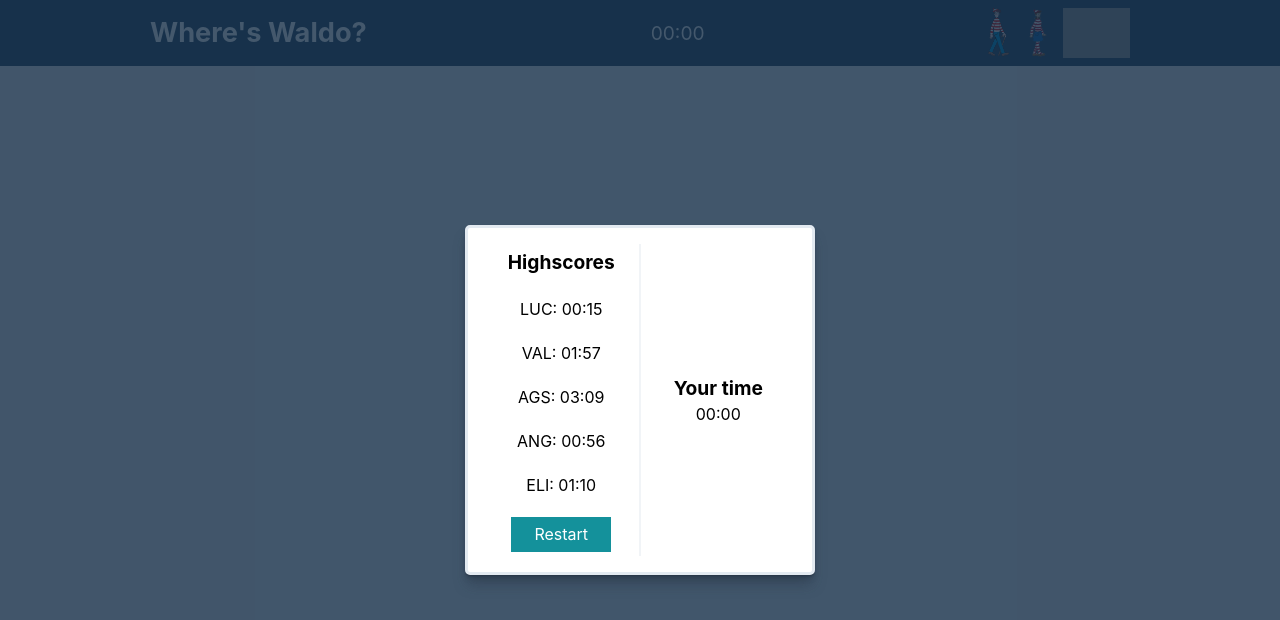
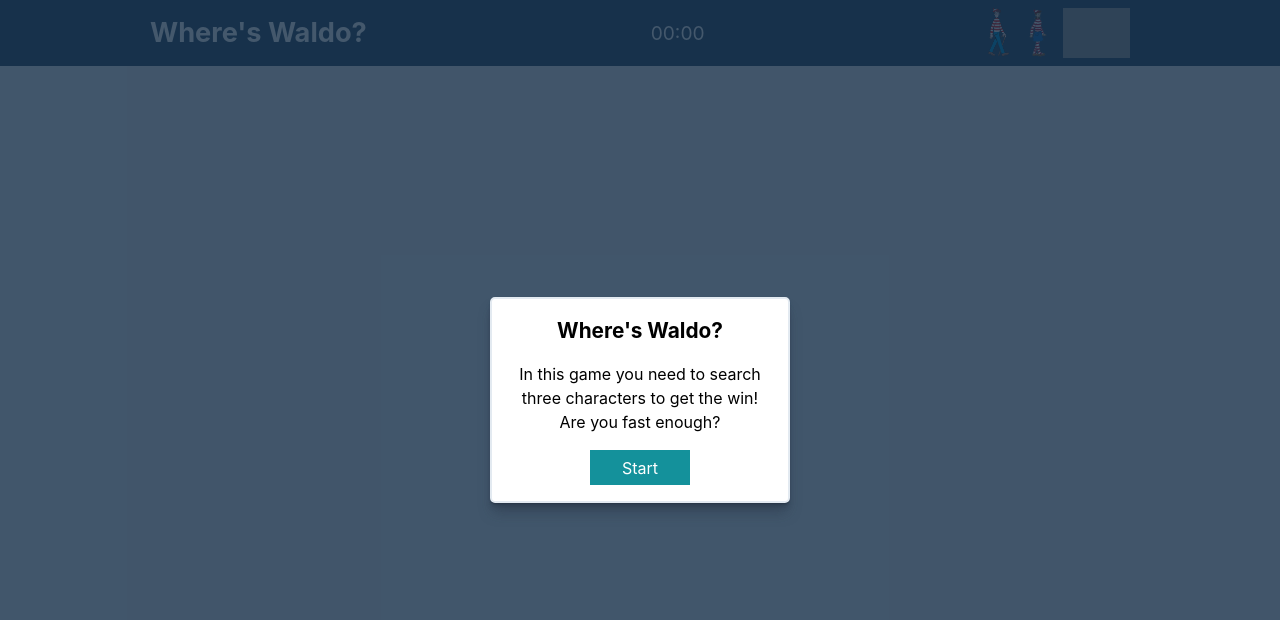
Before and after one commit to vlunaklick/whereswaldo, a React (Create React App) app: page / in a window 1280 px wide. Shown: the top 620 px of the page. Built offline with nearby package versions, Linux system fonts and the light colour scheme; grey boxes are pictures that could not be loaded.

Commit message:
Presentation made, timer starts when press ok

```diff
--- a/src/App.js
+++ b/src/App.js
@@ -5,6 +5,7 @@
 import { useState } from 'react'
 import useTimer from './hooks/useTimer'
 import HighscoreTable from './component/highscoreTable/HighscoreTable'
+import NewGame from './component/newGame/NewGame'
 
 function App() {
 	let [wallyFound, changeWallyFind] = useState(false)
@@ -13,7 +14,8 @@
 
 	let [record, changeRecord] = useState(false)
 
-	let [showHigh, changeShowHigh] = useState(true)
+	let [showHigh, changeShowHigh] = useState(false)
+	let [showStart, changeShowStart] = useState(true)
 
 	let [timer, start, stop, reset] = useTimer(0)
 
@@ -22,7 +24,9 @@
 		changeWilmaFound(false)
 		changeWizardFound(false)
 		reset()
+		changeRecord(false)
 		changeShowHigh(false)
+		changeShowStart(true)
 	}
 
 	const correctMsg = value => {
@@ -49,6 +53,11 @@
 		})
 	}
 
+	const startGame = () => {
+		changeShowStart(false)
+		start()
+	}
+
 	return (
 		<div className='container-app'>
 			<ToastContainer
@@ -63,17 +72,22 @@
 				pauseOnHover={false}
 				limit={1}
 			/>
+
 			<HeaderPage
 				timer={timer}
 				wallyFind={wallyFound}
 				wilmaFind={wilmaFound}
 				wizardFind={wizardFound}
 			/>
+
+			<NewGame starting={startGame} showing={showStart} />
+
 			<HighscoreTable
 				timer={timer}
 				restartGame={restartGame}
 				showing={showHigh}
 				record={record}
+				changeRecord={changeRecord}
 			/>
 		</div>
 	)
--- /dev/null
+++ b/src/component/ButtonP/ButtonP.js
@@ -0,0 +1,28 @@
+import React from 'react'
+import styled from 'styled-components'
+
+const Button = ({ purpouse, text, className }) => {
+	return (
+		<button className={className} onClick={purpouse}>
+			{text}
+		</button>
+	)
+}
+
+const ButtonP = styled(Button)`
+	border: none;
+	outline: none;
+	color: var(--btn-color);
+	background-color: var(--btn-bg);
+	transition: background-color 0.2s ease-in, box-shadow 0.2s ease-in;
+	width: 100px;
+	height: 35px;
+	cursor: pointer;
+
+	&:hover {
+		background-color: var(--btn-hover);
+		box-shadow: var(--shadow-elevation-low-highscore);
+	}
+`
+
+export default ButtonP
--- a/src/component/highscoreTable/HighscoreTable.css
+++ b/src/component/highscoreTable/HighscoreTable.css
@@ -3,6 +3,7 @@
     --background-color-container: #ffffff;
     --container-border: #e3eaf1;
     --division-border: #f1f4f7;
+
     --btn-bg: #14919B;
     --btn-hover: #044E54;
     --btn-color: #ffffff;
@@ -17,10 +18,6 @@
     0px 1.9px 2.1px -0.8px hsl(var(--shadow-color-highscore) / 0.36),
     -0.1px 4.8px 5.4px -1.7px hsl(var(--shadow-color-highscore) / 0.36),
     -0.1px 11.8px 13.3px -2.5px hsl(var(--shadow-color-highscore) / 0.36);
-    --shadow-elevation-low-highscore:
-    0px 0.6px 0.7px hsl(var(--shadow-color-highscore) / 0.34),
-    0px 1px 1.1px -1.2px hsl(var(--shadow-color-highscore) / 0.34),
-    0px 2.4px 2.7px -2.5px hsl(var(--shadow-color-highscore) / 0.34);
 
 }
 
@@ -33,11 +30,14 @@
     justify-content: center;
     align-items: center;
     opacity: 0;
-    transition: opacity .5s ease-in;
+    transition: opacity .5s ease-in,
+    left .5s ease-in;
+    left: -100%
 }
 
 .highscore-background-show{
     opacity: 1;
+    left: 0;
 }
 
 .highscore-container{
@@ -68,23 +68,6 @@
     justify-content: space-evenly;
     align-items: center;
     gap: 1rem;
-}
-
-.highscore-btn-restart{
-    border: none;
-    outline: none;
-    color: var(--btn-color);
-    background-color: var(--btn-bg);
-    transition: background-color .2s ease-in,
-    box-shadow .2s ease-in;
-    width: 100px;
-    height: 35px;
-    cursor: pointer
-}
-
-.highscore-btn-restart:hover{
-    background-color: var(--btn-hover);
-    box-shadow: var(--shadow-elevation-low-highscore);
 }
 
 .highscore-rigth-input{
--- a/src/component/highscoreTable/HighscoreTable.js
+++ b/src/component/highscoreTable/HighscoreTable.js
@@ -1,6 +1,7 @@
 import React from 'react'
 import { convertSeconds } from '../../helpers/converterSeconds'
 import './HighscoreTable.css'
+import ButtonP from '../ButtonP/ButtonP'
 
 const HighscoreTable = ({
 	topScorer = arrayTest,
@@ -33,9 +34,7 @@
 					<p className='highscore-left-concursant'>
 						{topScorer[4][0] + ': ' + convertSeconds(topScorer[4][1])}
 					</p>
-					<button className='highscore-btn-restart' onClick={restartGame}>
-						Restart
-					</button>
+					<ButtonP text='Restart' purpouse={restartGame} />
 				</div>
 				<div className='highscore-rigth'>
 					<div className='highscore-rigth-combo'>
--- /dev/null
+++ b/src/component/newGame/NewGame.js
@@ -0,0 +1,23 @@
+import React from 'react'
+import ButtonP from '../ButtonP/ButtonP'
+import './newGame.css'
+
+export default function NewGame({ starting, showing }) {
+	let classBackground = showing
+		? 'highscore-background highscore-background-show'
+		: 'highscore-background'
+	return (
+		<div className={classBackground}>
+			<div className='new-container'>
+				<h3 className='new-title'>Where's Waldo?</h3>
+				<div className='new-text'>
+					<p className='new-paragraph'>
+						In this game you need to search three characters to get the win!
+					</p>
+					<p className='new-paragraph'>Are you fast enough?</p>
+				</div>
+				<ButtonP text='Start' purpouse={starting} />
+			</div>
+		</div>
+	)
+}
--- /dev/null
+++ b/src/component/newGame/newGame.css
@@ -0,0 +1,36 @@
+:root{
+    --background-color-container: #ffffff;
+    --container-border: #e3eaf1;
+    --shadow-color-newgame: 211deg 30% 18%;
+    --shadow-elevation-medium-newgame:
+    0px 0.6px 0.7px hsl(var(--shadow-color-newgame) / 0.36),
+    0px 1.9px 2.1px -0.8px hsl(var(--shadow-color-newgame) / 0.36),
+    -0.1px 4.8px 5.4px -1.7px hsl(var(--shadow-color-newgame) / 0.36),
+    -0.1px 11.8px 13.3px -2.5px hsl(var(--shadow-color-newgame) / 0.36);
+}
+
+.new-container{
+    width: 300px;
+    display: flex;
+    flex-direction: column;
+    gap: 1rem;
+    align-items: center;
+    padding: 1rem;
+    background-color: var(--background-color-container);
+    border: 2px solid var(--container-border);
+    border-radius: 5px;
+    box-shadow: var(--shadow-elevation-medium-newgame);
+}
+
+.new-paragraph{
+    text-align: center;
+}
+
+.new-title{
+    font-size: 1.3rem;
+}
+
+.new-text{
+    display: flex;
+    flex-direction: column;
+}
```
